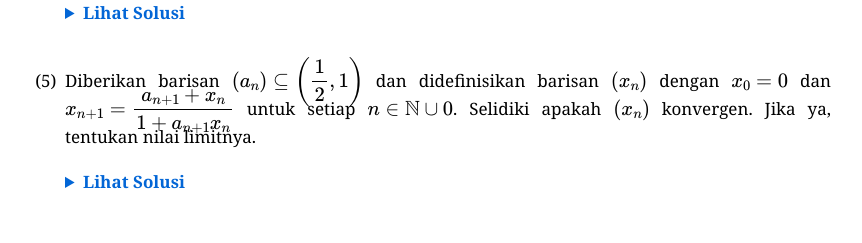
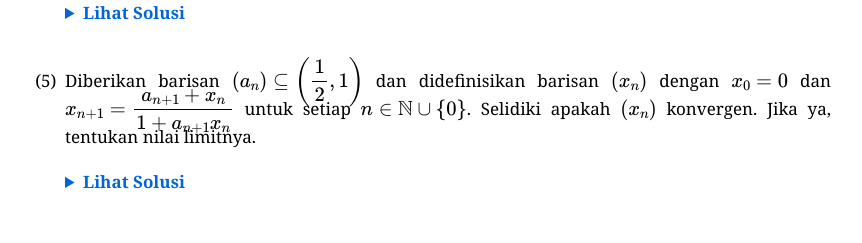
Before and after one commit to calculusgamingindonesia/calculusgamingindonesia.github.io, a Jekyll site: the page built from _posts/2026-07-01-onmipa-nas-mat-22-1.md, in a window 1280 px wide. Shown: the part 1114-1357 px from the top of the page, without its empty margins (209-1071 px from the left). Built offline with Jekyll 4.4.1, drawn with Linux system fonts in a browser that asks for light colours; some web fonts are replaced.

Commit message:
Update 2026-07-01-onmipa-nas-mat-22-1.md

```diff
--- a/_posts/2026-07-01-onmipa-nas-mat-22-1.md
+++ b/_posts/2026-07-01-onmipa-nas-mat-22-1.md
@@ -65,7 +65,7 @@
    </div>
    </details>
 
-5. Diberikan barisan $\smash{(a_n)\subseteq\bigg(\dfrac{1}{2}, 1\bigg)}$ dan didefinisikan barisan $(x_n)$ dengan $x_0=0$ dan $\smash{x_{n+1}=\dfrac{a_{n+1}+x_n}{1+a_{n+1}x_n}}$ untuk setiap $n\in\mathbb{N}\cup\{0\}$. Selidiki apakah $(x_n)$ konvergen. Jika ya, tentukan nilai limitnya.
+5. Diberikan barisan $\smash{(a_n)\subseteq\bigg(\dfrac{1}{2}, 1\bigg)}$ dan didefinisikan barisan $(x_n)$ dengan $x_0=0$ dan $\smash{x_{n+1}=\dfrac{a_{n+1}+x_n}{1+a_{n+1}x_n}}$ untuk setiap $n\in\mathbb{N}\cup\set{0}$. Selidiki apakah $(x_n)$ konvergen. Jika ya, tentukan nilai limitnya.
 
    <details>
    <summary>Lihat Solusi</summary>
```
